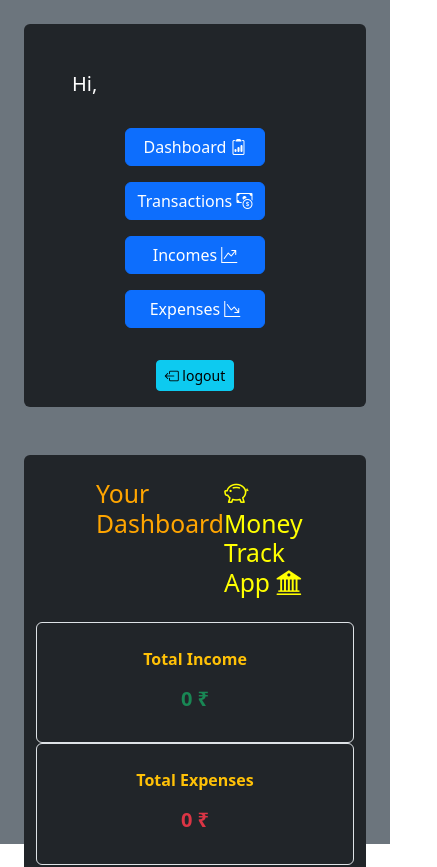
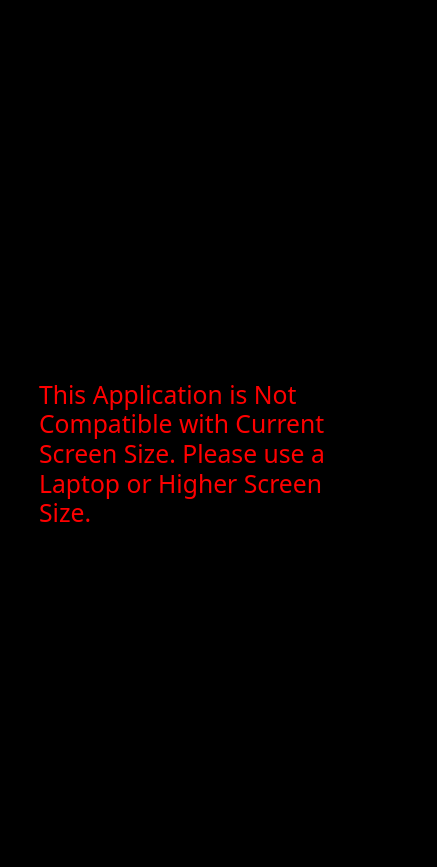
Before and after one commit to Sunil-1508/Money-Tracker-MERN, a React (Create React App) app in the folder frontend/: page /home in a window 390 px wide. Shown: the top 867 px of the page, 437 px wide, since content can reach past the window. After the commit the page ends 844 px from the top, so only its background shows below. Built offline with nearby package versions, Linux system fonts and the light colour scheme; no server answers.

Commit message:
completed

```diff
--- a/frontend/src/App.js
+++ b/frontend/src/App.js
@@ -9,7 +9,9 @@ import "bootstrap-icons/font/bootstrap-icons.css";
 
 function App() {
   return (
-    <BrowserRouter>
+    <>
+    <div className="app-content">
+      {<BrowserRouter>
         <Routes>
           <Route path='/register' element={<Register />} />
           <Route path='/' element={<Login />} />
@@ -17,7 +19,15 @@ function App() {
           <Route path='/home/:id' element={<Home />}/>
           <Route path='/update/:id' element={<Update />}/>
         </Routes>
-    </BrowserRouter>
+      </BrowserRouter>}
+    </div>
+    <div className="unsupported-message d-flex flex justify-content-center align-items-center">
+      <h2 style={{display:'none', color:'red'}}>This Application is Not Compatible with Current Screen Size. Please use a Laptop or Higher Screen Size.</h2>
+    </div>
+
+    </>
+
+
 
   );
 }
--- a/frontend/src/Components/Expenses.js
+++ b/frontend/src/Components/Expenses.js
@@ -58,9 +58,9 @@ const deleteHandler = (id)=> {
       </div>
     </div>
     <div className="col-md-7  border h-100 rounded">
-    <div className="d-flex flex-column  gap-2 h-75 rounded  text-center pt-2">
-    <h4 style={{color : 'skyblue'}} ><i>Recent Expenses</i></h4>
-    <table className='table table-striped' >
+    <div className="d-flex flex-column  gap-2 h-100 rounded justify-content-between text-center py-4">
+    <div><h4 style={{color : 'skyblue'}} ><i>Recent Expenses</i></h4>
+      <table className='table table-striped' >
       <thead>
           <tr>
           <th>S.No</th>
@@ -87,7 +87,8 @@ const deleteHandler = (id)=> {
               ))
           }
       </tbody>
-  </table>
+      </table>
+    </div>
   {show && <div className="row w-100 align-items-center justify-content-around p-0 ">
     <button className='col-md-2 btn btn-light p-0' onClick={()=>{ pageNav([page[0]-8,page[1]-8]); setInc(inc-8); }} disabled={page[0] === 0} ><i className="bi bi-arrow-left-short"></i> Previous </button>
     <button className='col-md-2 btn btn-light p-0' onClick={()=>{ pageNav([page[0]+8,page[1]+8]); setInc(inc+8); }} disabled={page[1] >= Trandata.filter(item => item.type === 'Expense').length} > Next <i className="bi bi-arrow-right-short"></i></button>
--- a/frontend/src/Components/Home.js
+++ b/frontend/src/Components/Home.js
@@ -30,7 +30,7 @@ const [logindata,setLoginData] = useState({
 
   return (
     <div className="bg-secondary container-fluid row px-4 py-4 vh-100 w-100 m-0 gap-5">
-      <div className="col-md-2 left rounded bg-dark vh-75  text-white p-5">
+      <div className="col-md-2 left rounded bg-dark h-100  text-white p-5">
         <h5 >Hi, {logindata.username} </h5>
         <div className="d-flex flex-column justify-content-between align-items-center h-100" >
           <div className="left-up d-flex flex-column gap-3  pt-4 rounded">
--- a/frontend/src/Components/Income.js
+++ b/frontend/src/Components/Income.js
@@ -59,9 +59,10 @@ const deleteHandler = (id)=> {
       </div>
     </div>
     <div className="col-md-7  border h-100 rounded">
-    <div className="d-flex flex-column gap-2 h-75 rounded  text-center pt-2">
-    <h4 style={{color : 'skyblue'}} ><i>Recent Incomes</i></h4>
-    <table className='table table-striped' >
+    <div className="d-flex flex-column gap-2 h-100 rounded justify-content-between text-center py-4">
+    <div>
+      <h4 style={{color : 'skyblue'}} ><i>Recent Incomes</i></h4>
+      <table className='table table-striped' >
       <thead>
           <tr>
           <th>S.No</th>
@@ -88,7 +89,8 @@ const deleteHandler = (id)=> {
               ))
           }
       </tbody>
-  </table>
+      </table>
+    </div>
   {show && <div className="row w-100 align-items-center justify-content-around p-0 ">
     <button className='col-md-2 btn btn-light p-0' onClick={()=>{ pageNav([page[0]-8,page[1]-8]); setInc(inc-8); }} disabled={page[0] === 0} ><i className="bi bi-arrow-left-short"></i> Previous </button>
     <button className='col-md-2 btn btn-light p-0' onClick={()=>{ pageNav([page[0]+8,page[1]+8]); setInc(inc+8); }} disabled={page[1] >= Trandata.filter(item => item.type === 'Income').length} > Next <i className="bi bi-arrow-right-short"></i> </button>
--- a/frontend/src/Components/Transactions.js
+++ b/frontend/src/Components/Transactions.js
@@ -20,10 +20,11 @@ function Transactions() {
 
 
   return (
-    <div className="pb-1 pt-3" style={{height : '93%'}}>
-    <div className="col-md-12 h-100 border px-2 pt-2 rounded ">
-        <div className="d-flex flex-column gap-2  rounded  text-center" >
-        <table className='table table-striped '>
+    <div className="pb-1 pt-4" style={{height : '90%'}}>
+    <div className="col-md-12 h-100 border px-2 pt-4 rounded ">
+        <div className="d-flex flex-column  h-100 justify-content-between rounded  text-center" >
+        <div>
+            <table className='table table-striped '>
             <thead>
                 <tr>
                 <th>S.No</th>
@@ -48,7 +49,8 @@ function Transactions() {
                     ))
                 }
             </tbody>
-        </table>
+            </table>
+        </div>
         {show && <div className="row w-100 align-items-center justify-content-around pb-3 ">
             <button className='col-md-2 btn btn-light p-0' onClick={()=>{ pageNav([page[0]-10,page[1]-9]); setInc(inc-10); }} disabled={page[0] === 0} ><i className="bi bi-arrow-left-short"></i> Previous </button>
             <button className='col-md-2 btn btn-light p-0' onClick={()=>{ pageNav([page[0]+10,page[1]+9]); setInc(inc+10); }} disabled={page[1] >= Trandata.length} > Next <i className="bi bi-arrow-right-short"></i> </button>
--- a/frontend/src/index.css
+++ b/frontend/src/index.css
@@ -2,3 +2,19 @@
   margin: 0;
   padding: 0;
 }
+
+@media screen and (max-width: 1081px) {
+  body {
+    background-color: #000000 !important;
+  }
+
+  .unsupported-message h2{
+    margin: 45vh 10vw 0 10vw;
+    display: block !important;
+  }
+
+  .app-content {
+    display: none;
+  }
+
+}
```
Lines whose indentation alone changed are shown as unchanged.
